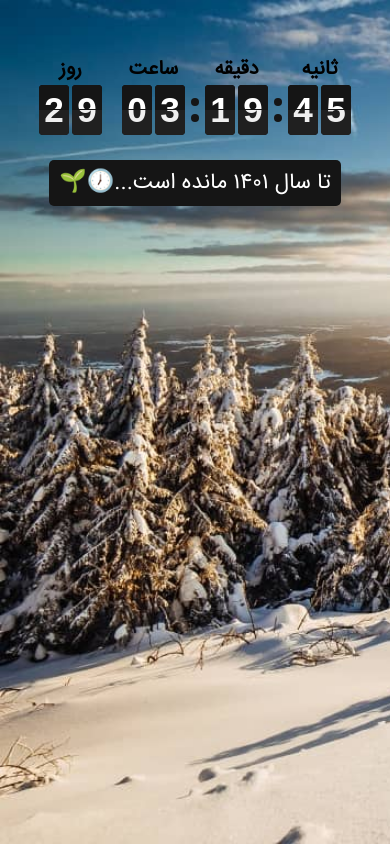
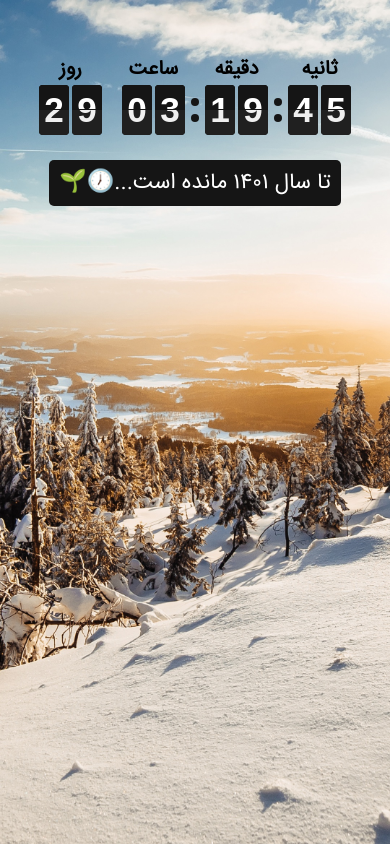
Before and after one commit to mohammadyousefvand/New-Year, a plain HTML site: page index.html in a window 390 px wide. Drawn offline with Linux system fonts and the light colour scheme.

Commit message:
fix image

```diff
--- a/css/style.css
+++ b/css/style.css
@@ -37,3 +37,10 @@ body {
     background-color: #151515;
     border-radius: 5px;
 }
+
+@media screen and (max-width:500px) {
+    body {
+        background-image: url(../images/mobile.jpg);
+        background-size: cover;
+    }
+}
```
Also changed, not shown: images/mobile.jpg (added).
